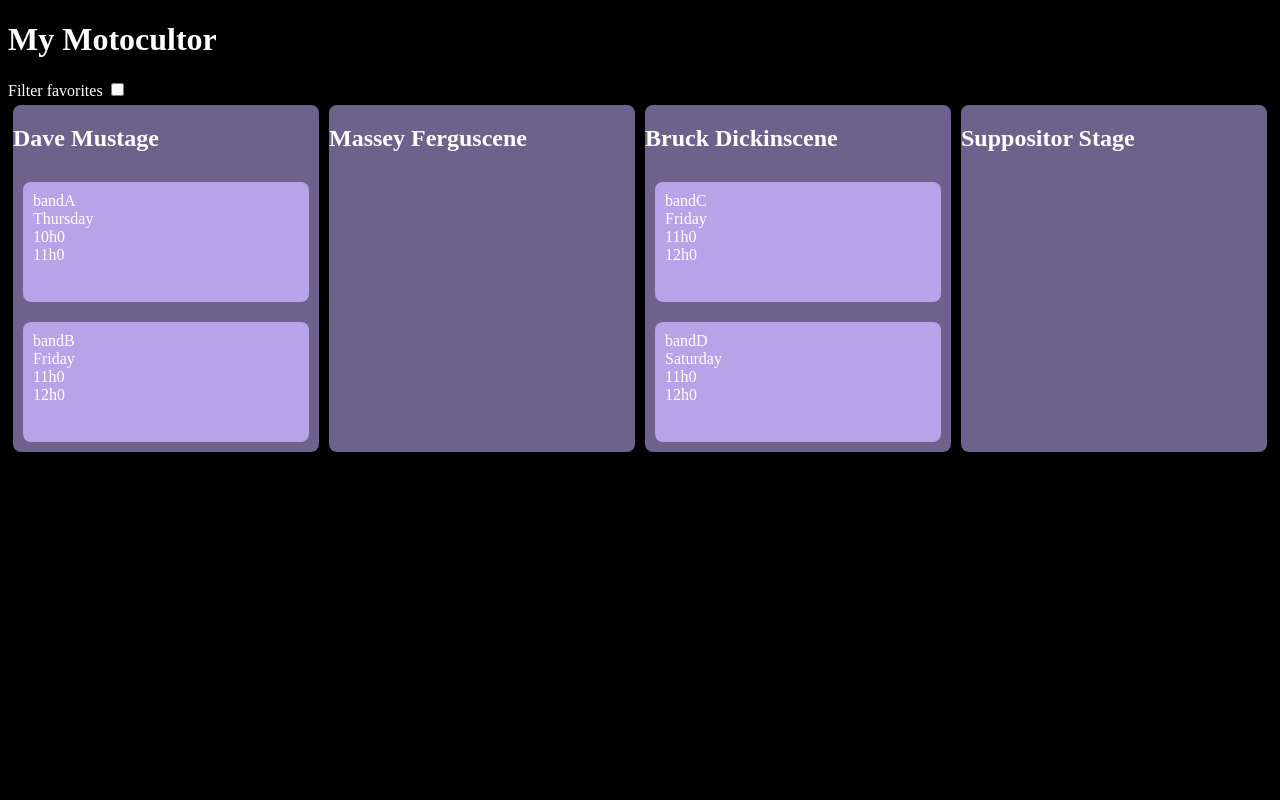
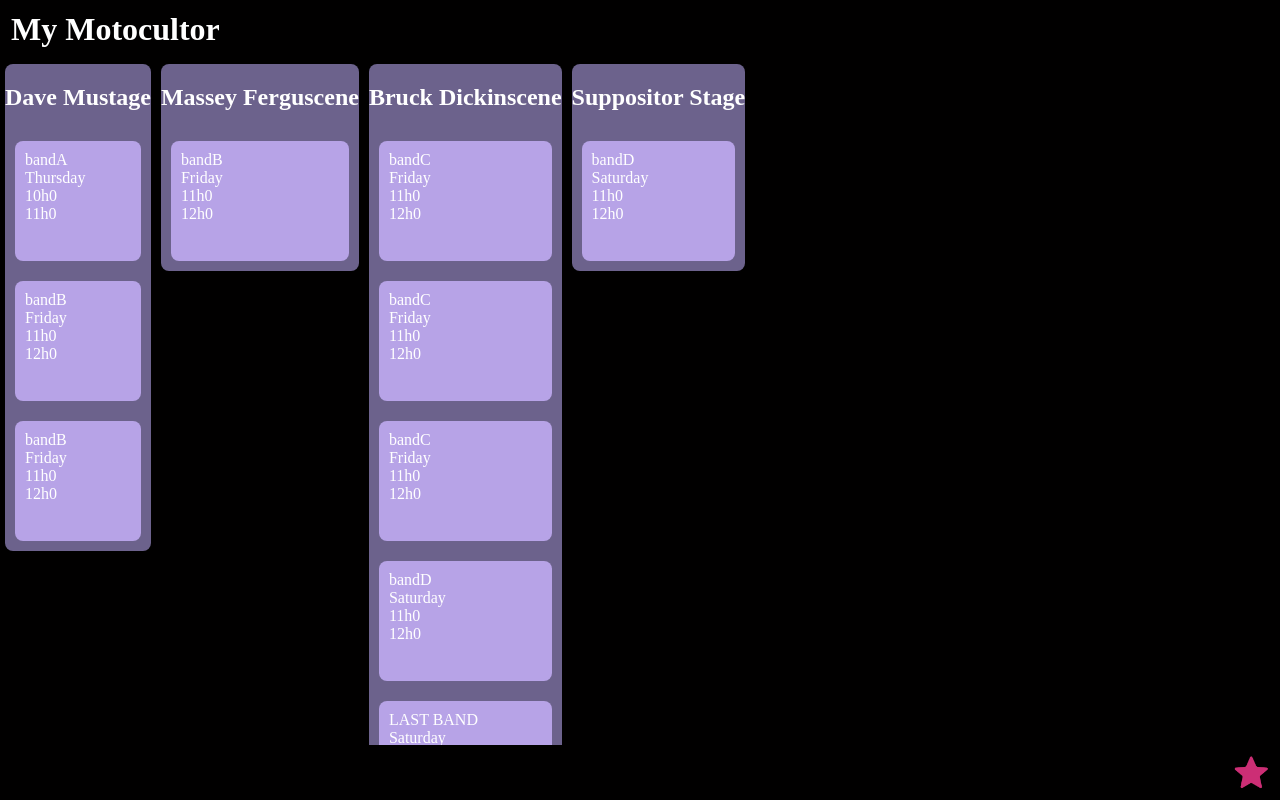
Before and after one commit to Kumquattt/my-motocultor, an Angular app: page / in a window 1280 px wide. Built offline with nearby package versions, Linux system fonts and the light colour scheme.

Commit message:
Scroll all columns at once

```diff
--- a/src/app/app.css
+++ b/src/app/app.css
@@ -0,0 +1,24 @@
+.app {
+  height: 100%;
+  margin: 0;
+  padding: 0;
+
+  display: flex;
+  flex-direction: column;
+}
+
+.header {
+  margin: 0;
+  padding: 10px;
+  h1 {
+    margin: 1px;
+  }
+}
+
+.content {
+  flex-grow: 1;
+  flex-basis: fit-content;
+  margin: 0;
+  padding: 0;
+  overflow: scroll;
+}
--- a/src/app/app.html
+++ b/src/app/app.html
@@ -1,6 +1,8 @@
-<header>
-  <h1>My Motocultor</h1>
-</header>
-<section class="">
-  <router-outlet></router-outlet>
-</section>
+<div class="app">
+  <header class="header">
+    <h1>My Motocultor</h1>
+  </header>
+  <section class="content">
+    <router-outlet></router-outlet>
+  </section>
+</div>
--- a/src/app/my-motocultor/Enums.ts
+++ b/src/app/my-motocultor/Enums.ts
@@ -11,3 +11,10 @@ export enum Day {
   SAMEDI = 'Saturday',
   DIMANCHE = 'Sunday',
 }
+
+export const slotsPerDay: Map<Day, number> = new Map([
+    [Day.JEUDI, 5],
+    [Day.VENDREDI, 8],
+    [Day.SAMEDI, 8],
+    [Day.DIMANCHE, 8],
+])
--- a/src/app/my-motocultor/Slots.ts
+++ b/src/app/my-motocultor/Slots.ts
@@ -76,4 +76,52 @@ export const slotsBaseList: Slot[] = [
     Scene.BD,
     'bandD'
   ),
+  new Slot(
+    'id2',
+    Day.VENDREDI,
+    new Date('2025-10-05T11:00:00'),
+    new Date('2023-10-05T12:00:00'),
+    Scene.DM,
+    'bandB'
+  ),
+  new Slot(
+    'id3',
+    Day.VENDREDI,
+    new Date('2025-10-05T11:00:00'),
+    new Date('2023-10-05T12:00:00'),
+    Scene.BD,
+    'bandC'
+  ),
+  new Slot(
+    'id4',
+    Day.SAMEDI,
+    new Date('2025-11-05T11:00:00'),
+    new Date('2023-11-05T12:00:00'),
+    Scene.SS,
+    'bandD'
+  ),
+  new Slot(
+    'id2',
+    Day.VENDREDI,
+    new Date('2025-10-05T11:00:00'),
+    new Date('2023-10-05T12:00:00'),
+    Scene.MF,
+    'bandB'
+  ),
+  new Slot(
+    'id3',
+    Day.VENDREDI,
+    new Date('2025-10-05T11:00:00'),
+    new Date('2023-10-05T12:00:00'),
+    Scene.BD,
+    'bandC'
+  ),
+  new Slot(
+    'lastBand',
+    Day.SAMEDI,
+    new Date('2025-11-05T11:00:00'),
+    new Date('2023-11-05T12:00:00'),
+    Scene.BD,
+    'LAST BAND'
+  ),
 ];
--- a/src/app/my-running-order/my-running-order.css
+++ b/src/app/my-running-order/my-running-order.css
@@ -1,20 +1,30 @@
 /* TODO separate by scene and day */
+
+.slots-page {
+  display: flex;
+  flex-direction: column;
+  justify-content: space-between;
+  height: 100%;
+  overflow: scroll;
+}
 
 .slots {
   display: flex;
-  overflow: scroll;
-  /* width: 700px; */
+  flex-direction: row;
+  overflow-y: auto;
+  align-items: flex-start;
 }
 
 .sceneSlots {
   display: flex;
   flex-direction: column;
+  overflow-y: visible;
 
   background-color: var(--ultra-violet);
   border-radius: 8px;
   margin: 5px;
-  flex: 1;
-  overflow: hidden;
+  /* THIS v is only for the scene name, TODO to be moved ! */
+  overflow-x: hidden;
 }
 
 .scene-name {
@@ -24,6 +34,7 @@
 .slot {
   background: var(--wisteria);
   border-radius: 8px;
+  min-height: 100px;
   height: 100px;
   padding: 10px;
   margin: 10px;
@@ -35,3 +46,15 @@
   border: solid 3px gold;
   margin: 7px;
 }
+
+.slots-menu-footer {
+  display: flex;
+  flex-direction: row-reverse;
+  font-size: 30px;
+  padding: 10px;
+
+  .favorite-toggle-disabled {
+    color: transparent;
+    text-shadow: 0 0 0 #cc2e75;
+  }
+}
--- a/src/app/my-running-order/my-running-order.html
+++ b/src/app/my-running-order/my-running-order.html
@@ -1,6 +1,4 @@
-<section class="slots-menu">
-  Filter favorites <input type="checkbox" [(ngModel)]="showFavoritesOnly" />
-</section>
+<div class="slots-page">
   <section class="slots">
     @for(sceneSlots of shownSlotsByScene(); track sceneSlots[0]) {
 
@@ -10,6 +8,7 @@
       </section>
 
       @for(slot of sceneSlots[1]; track slot.id) {
+      <!-- TODO keep scene name at the top -->
       <section
         class="slot"
         [class.is-favorite]="slot.isFavorite"
@@ -24,7 +23,16 @@
     </div>
     }
   </section>
-
+  <section class="slots-menu-footer">
+    <div class="toggle-favorites-only">
+      <span
+        (click)="toggleShowFavoritesButton()"
+        [class.favorite-toggle-disabled]="!showFavoritesOnly()"
+        >⭐</span
+      >
+    </div>
+  </section>
+</div>
 <!-- TODO
     - slot component
     - slot time component
--- a/src/app/my-running-order/my-running-order.ts
+++ b/src/app/my-running-order/my-running-order.ts
@@ -13,7 +13,9 @@ export class MyRunningOrder {
   localStorageFavoritesKey = 'favoritesSlots';
   localStorageFavoritesToggle = 'favoritesToggle';
 
-  slots = signal<Slot[]>(slotsBaseList);
+  slots = signal<Slot[]>(
+    slotsBaseList.sort((a, b) => a.start.getTime() - b.start.getTime())
+  );
   favoritedSlots = computed(() =>
     this.slots().filter((slot) => slot.isFavorite)
   );
@@ -64,9 +66,21 @@ export class MyRunningOrder {
         slots.filter((slot) => value == slot.scene)
       );
     }
+    return myMap;
+  }
 
-    console.log(myMap);
-    return myMap;
+  toggleFavoriteSlot(toggledSlot: Slot) {
+    this.slots.update((currentSlots) =>
+      currentSlots.map((currentSlot) =>
+        this.#toggleFavoriteIfEquals(currentSlot, toggledSlot)
+      )
+    );
+    this.#saveSlots();
+  }
+  #toggleFavoriteIfEquals(currentSlot: Slot, toggledSlot: Slot): Slot {
+    return currentSlot.id == toggledSlot.id
+      ? { ...currentSlot, isFavorite: !currentSlot.isFavorite }
+      : currentSlot;
   }
 
   #saveSlots() {
@@ -78,16 +92,7 @@ export class MyRunningOrder {
     );
   }
 
-  #slotsFromJSONString(data: string): Slot[] {
-    typeof data == 'object';
-    const dataArray = JSON.parse(data) as [];
-
-    const savedSlots = dataArray.map((jsonObject) => Slot.fromJSON(jsonObject));
-    return savedSlots;
-  }
-
-  toggleFavoriteSlot(slot: Slot) {
-    slot.isFavorite = !slot.isFavorite;
-    this.#saveSlots();
+  toggleShowFavoritesButton() {
+    this.showFavoritesOnly.update(state => !state)
   }
 }
--- a/src/styles.css
+++ b/src/styles.css
@@ -17,4 +17,11 @@
   color: white;
 }
 
+html,
+body {
+  height: 100vh;
+  margin: 0;
+  padding: 0;
+}
+
 /* TODO starry night background ? */
```
Lines whose indentation alone changed are shown as unchanged.
